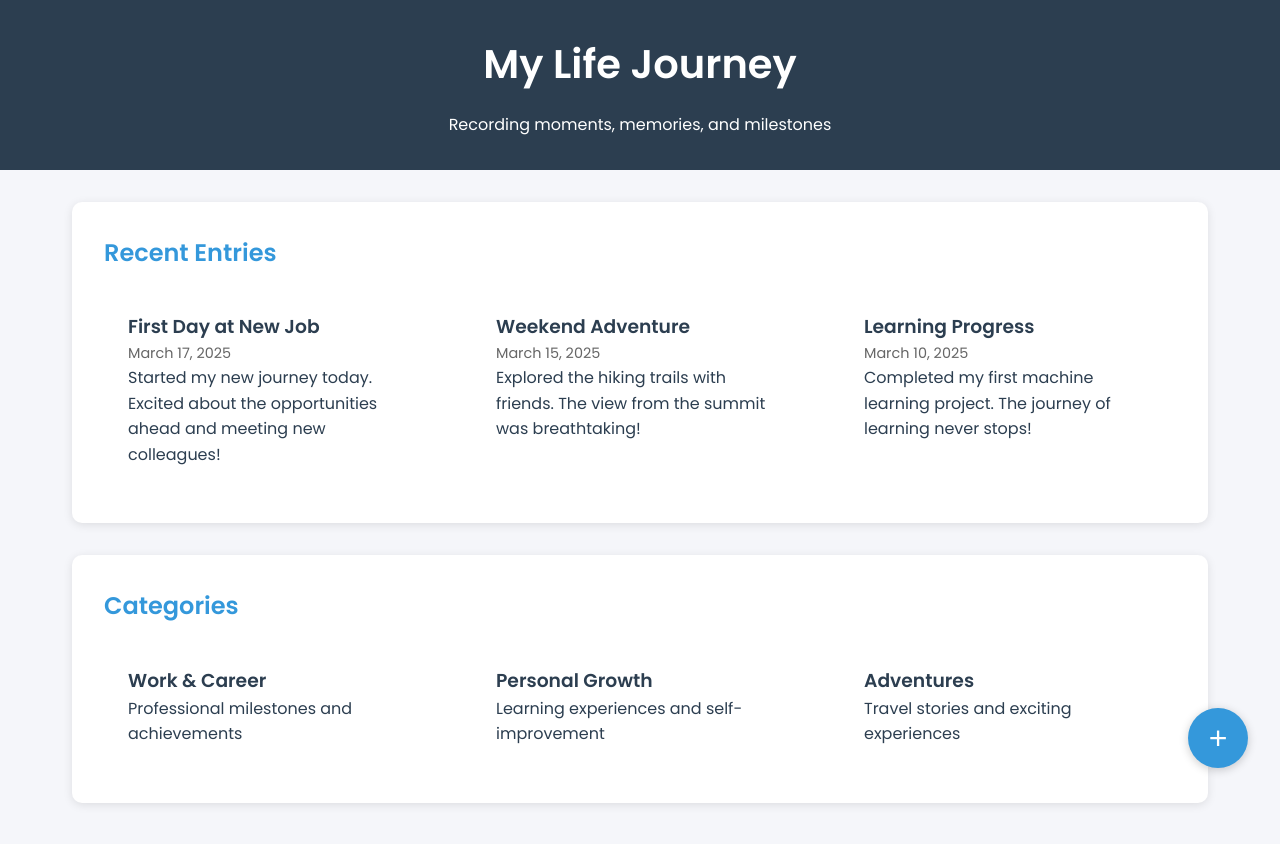
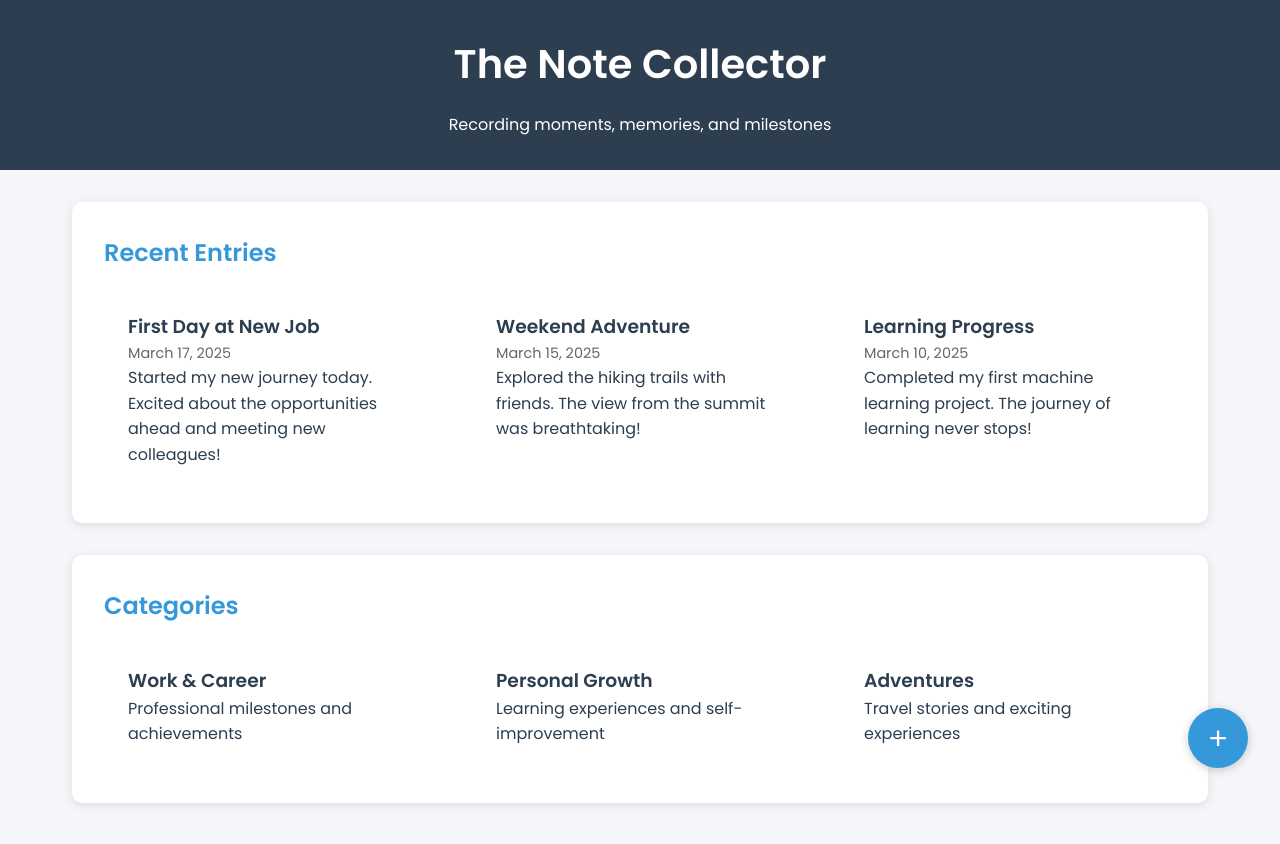
Before and after one commit to xuzz2/notes, a plain HTML site: page index.html in a window 1280 px wide. Drawn offline with Linux system fonts and the light colour scheme.

Commit message:
Update index.html

```diff
--- a/index.html
+++ b/index.html
@@ -112,7 +112,7 @@
 </head>
 <body>
     <header>
-        <h1>My Life Journey</h1>
+        <h1>The Note Collector</h1>
         <p>Recording moments, memories, and milestones</p>
     </header>
 
```
